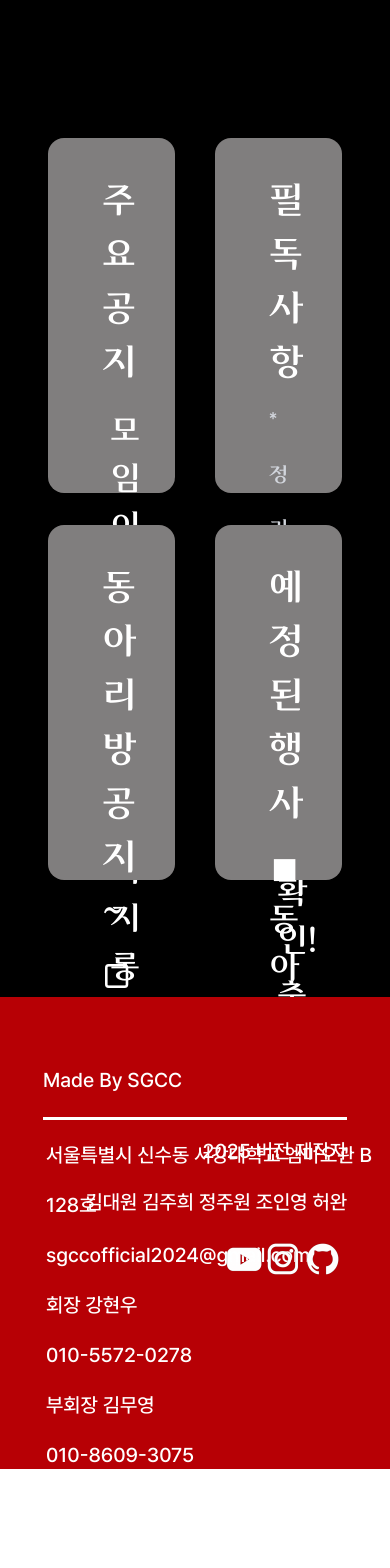
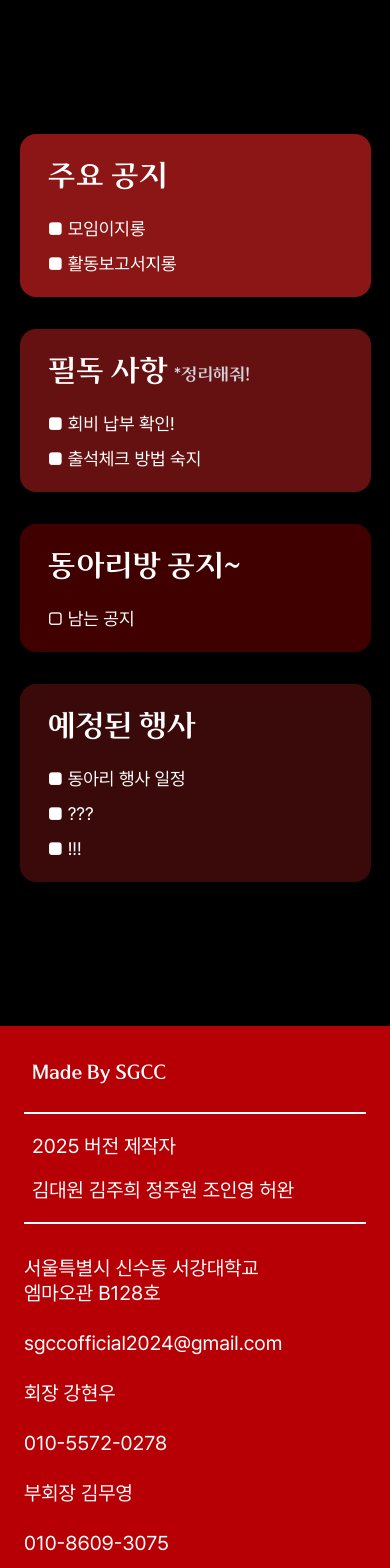
Before and after one commit to HansDavidKim/SGCC-front, a SvelteKit app: page /notice/announcements in a window 390 px wide. Shown: the part 280-1848 px from the top of the page. Before the commit the page ends 1760 px from the top, so only its background shows below. Built offline with nearby package versions, Linux system fonts and the light colour scheme.

Commit message:
design: Mobile Design

```diff
--- a/src/lib/components/Footer.svelte
+++ b/src/lib/components/Footer.svelte
@@ -3,7 +3,7 @@
 </script>
 
 <footer>
-    <div class="h-[472px] flex relative bg-[#B70005] [&>*]:text-white text-[20px] font-medium">
+    <div class="h-[472px] hidden desktop:flex relative bg-[#B70005] [&>*]:text-white text-[20px] font-medium">
         <p class="absolute top-[68px] left-[43px]">Made By SGCC</p>
         <hr class="border-t-[3px] absolute top-[120px] left-[43px] right-[43px] border-white">
         <!-- leading 문제..... -->
@@ -22,4 +22,34 @@
         <!-- top 임의 조정 -->
         <img src={Icons} alt='sns!' class="absolute w-[128px] top-[200px] right-[43px]">
     </div>
+    <!-- Mobile -->
+    <div class="desktop:hidden bg-[#B70005] text-white px-6 py-8">
+        <div class="text-center">
+            <p class="text-[20px] px-2 text-left font-sogang font-normal mb-6">Made By SGCC</p>
+
+            <hr class="border-t-2 border-white mb-4.5">
+
+            <div class="text-[20px] text-left px-2 font-sogang leading-7 mb-4.5">
+                <p class="mb-4">2025 버전 제작자</p>
+                <p>김대원 김주희 정주원 조인영 허완</p>
+            </div>
+
+            <hr class="border-t-2 border-white mb-8">
+
+            <div class="text-[20px] font-sogang font-normal text-left leading-6.25">
+                <p>서울특별시 신수동 서강대학교</p>
+                <p>엠마오관 B128호</p>
+                <br>
+                <p>sgccofficial2024@gmail.com</p>
+                <br>
+                <p>회장 강현우</p>
+                <br>
+                <p>010-5572-0278</p>
+                <br>
+                <p>부회장 김무영</p>
+                <br>
+                <p>010-8609-3075</p>
+            </div>
+        </div>
+    </div>
 </footer>
--- a/src/lib/components/Header.svelte
+++ b/src/lib/components/Header.svelte
@@ -29,7 +29,7 @@
 </script>
 
 <header>
-    <nav class="relative z-20 flex h-[70px] items-center bg-black px-11.25">
+    <nav class="relative z-20 flex h-[70px] items-center bg-black px-7 desktop:px-11.25">
         <div class="flex items-center">
             <a href="/" target="_self" class="hidden desktop:block w-[36px] flex-shrink-0">
                 <img src={SogangLogo} alt="Logo">
@@ -45,14 +45,20 @@
         <!-- Mobile Menu Icon -->
         {#if $isMobileMenuOpen}
             <div class="ml-auto desktop:hidden">
-                <button on:click={toggleMobileMenu} class="rounded-md p-1 text-white focus:outline-none rotate-180">
-                    <img src={mobileMenuIcon} alt="Menu" class="h-12">
+                <button on:click={toggleMobileMenu} aria-label="Close Menu" class="rounded-md p-1 text-white focus:outline-none rotate-180">
+                    <svg xmlns="http://www.w3.org/2000/svg" fill="none" viewBox="0 0 24 24" stroke-width="1.5" stroke="currentColor" class="size-10">
+                    <path stroke-linecap="round" stroke-linejoin="round" d="M6 18 18 6M6 6l12 12" />
+                    </svg>
                 </button>
             </div>
         {:else}
             <div class="ml-auto desktop:hidden">
-                <button on:click={toggleMobileMenu} class="rounded-md p-1 text-white focus:outline-none">
-                    <img src={mobileMenuIcon} alt="Menu" class="h-12">
+                <button on:click={toggleMobileMenu} aria-label="Open Menu" class="rounded-md p-1 text-white focus:outline-none">
+
+                    <svg xmlns="http://www.w3.org/2000/svg" fill="none" viewBox="0 0 24 24" stroke-width="1.5" stroke="currentColor" class="size-10">
+                    <path stroke-linecap="round" stroke-linejoin="round" d="M3.75 6.75h16.5M3.75 12h16.5m-16.5 5.25h16.5" />
+                    </svg>
+
                 </button>
             </div>
         {/if}
--- a/src/routes/notice/announcements/+page.svelte
+++ b/src/routes/notice/announcements/+page.svelte
@@ -1,69 +1,65 @@
 <script lang="ts">
-
+  const cards = [
+    {
+      title: "주요 공지",
+      bgColor: "bg-[#8C1515]",
+      items: [
+        { text: "■ 모임이지롱" },
+        { text: "■ 활동보고서지롱" }
+      ]
+    },
+    {
+      title: "필독 사항",
+      bgColor: "bg-[#661111]",
+      subtitle: "*정리해줘!",
+      items: [
+        { text: "■ 회비 납부 확인!" },
+        { text: "■ 출석체크 방법 숙지" }
+      ]
+    },
+    {
+      title: "동아리방 공지~",
+      bgColor: "bg-[#400000]",
+      items: [
+        { text: "▢ 남는 공지" }
+      ]
+    },
+    {
+      title: "예정된 행사",
+      bgColor: "bg-[#3A0A0A]",
+      items: [
+        { text: "■ 동아리 행사 일정" },
+        { text: "■ ???" },
+        { text: "■ !!!" }
+      ]
+    }
+  ];
 </script>
 
 <main>
-    <div class="relative flex h-[1207px] flex-col items-center bg-black py-33 text-white">
-        <div class="mb-30 flex font-normal">
-            <h2 class="mt-auto mb-1.5 text-[50px]">NOTICE: </h2>
-            <h2 class="ml-6 text-[64px]">SGCC</h2>
+    <div class="relative flex desktop:h-[1207px] flex-col items-center bg-black pb-33 desktop:pb-0 pt-33 text-white">
+        <div class="mb-38 desktop:mb-30 flex font-normal">
+            <h2 class="mt-auto mb-1.5 text-[25px] desktop:text-[50px]">NOTICE: </h2>
+            <h2 class="ml-2 desktop:ml-6 text-[40px] desktop:text-[64px]">SGCC</h2>
         </div>
 
-        <div class="grid w-full max-w-[1350px] grid-cols-2 gap-x-10 gap-y-8 px-12 xl:gap-x-11">
-        <div class="h-[355px] w-full rounded-2xl bg-[#807E7E] px-13.5 py-9 text-white">
-               <h3 class="mb-4 text-[36px]">주요 공지</h3>
-               <div class="space-y-2">
-                 <div class="flex items-center space-x-2">
-                   <div class="h-2 w-2 bg-white"></div>
-                   <span class="text-[32px]">모임이지롱</span>
-                 </div>
-                 <div class="flex items-center space-x-2">
-                   <div class="h-2 w-2 bg-white"></div>
-                   <span class="text-[32px]">활동보고서지롱</span>
-                 </div>
-               </div>
-             </div>
-
-             <div class="h-[355px] w-full rounded-2xl bg-[#807E7E] px-13.5 py-9 text-white">
-               <h3 class="mb-4 text-[36px]">필독 사항
-                 <span class="font-sogang text-[20px] text-gray-300">*정리해줘!</span></h3>
-
-               <div class="space-y-2">
-                 <div class="flex items-center space-x-2">
-                   <div class="h-2 w-2 rounded-full bg-white"></div>
-                   <span class="text-[32px]">회비 납부 확인!</span>
-                 </div>
-                 <div class="flex items-center space-x-2">
-                   <div class="h-2 w-2 rounded-full bg-white"></div>
-                   <span class="text-[32px]">출석체크 방법 숙지</span>
-                 </div>
-               </div>
-             </div>
-
-             <div class="h-[355px] w-full rounded-2xl bg-[#807E7E] px-13.5 py-9 text-white">
-               <h3 class="mb-4 text-[36px]">동아리방 공지~</h3>
-               <div class="space-y-2">
-                 <div class="flex items-center space-x-2">
-                   <span class="text-[32px]">▢ 남는 공지</span>
-                 </div>
-               </div>
-             </div>
-
-             <div class="h-[355px] w-full rounded-2xl bg-[#807E7E] px-13.5 py-9 text-white">
-               <h3 class="mb-4 text-[36px]">예정된 행사</h3>
-               <div class="space-y-2">
-                 <div class="flex items-center space-x-2">
-                   <span class="text-[32px]">■ 동아리 행사 일정</span>
-                 </div>
-                 <div class="flex items-center space-x-2">
-                   <span class="text-[32px]">■ ???</span>
-                 </div>
-                 <div class="flex items-center space-x-2">
-                   <span class="text-[32px]">■ !!!</span>
-                 </div>
-               </div>
-             </div>
-        </div>
+        <div class="flex flex-col items-center desktop:items-start desktop:flex-row desktop:overflow-x-scroll w-full gap-y-8 px-12 pb-3 desktop:gap-x-11">
+          {#each cards as card}
+            <div class="w-[calc(90vw)] desktop:w-[559px] desktop:h-[774px] flex-shrink-0 rounded-2xl {card.bgColor} desktop:px-13.5 px-7 desktop:py-9 py-5 text-white">
+              <h3 class="mb-4 desktop:text-[36px] text-[30px]">
+                {card.title}
+                {#if card.subtitle}
+                  <span class="font-sogang desktop:text-[20px] text-[17px] text-gray-300">{card.subtitle}</span>
+                {/if}
+              </h3>
+              <div class="space-y-2">
+                {#each card.items as item}
+                  <p class="flex items-center space-x-2 desktop:text-[32px] text-[18px]">{item.text}</p>
+                {/each}
+              </div>
+            </div>
+          {/each}
+    </div>
     </div>
 
 
--- a/src/routes/notice/boshuu/+page.svelte
+++ b/src/routes/notice/boshuu/+page.svelte
@@ -23,6 +23,7 @@
                 <div class="bg-[#AE1F1F] px-4 py-3 rounded text-sm">
                     합격자 발표 (9/?)
                 </div>
+
             </div>
 
             <!-- 지원하기 버튼 -->
@@ -41,7 +42,7 @@
 
             <div class="flex w-full mb-8 self-start justify-center">
                 <div class="flex bg-[#252525] w-[474px] h-[54px]">
-                    <span class="text-[24px] pt-2 font-pretendard-variable">서류 모집 (~9/7)</span>
+                    <span class="text-[24px] pt-2 pl-5 font-pretendard-variable">서류 모집 (~9/7)</span>
                 </div>
                 <div class="ml-3.5 text-center pt-1 text-[24px] bg-[#AE1F1F] border-[5px] border-[#AE1F1F] rounded-[8px] w-[225px] h-[54px]">합격자 발표 (9/?)</div>
             </div>
```
Also changed, not shown: src/lib/components/ImageSlider.svelte (+34 -29 lines), src/lib/components/NavigationBar.svelte (+4 -5 lines), src/routes/+page.svelte (+77 -25 lines), src/routes/aboutus/+page.svelte (+7 -7 lines), src/routes/aboutus/SNS/+page.svelte (+5 -5 lines), src/routes/aboutus/activity/+page.svelte (+40 -32 lines).
